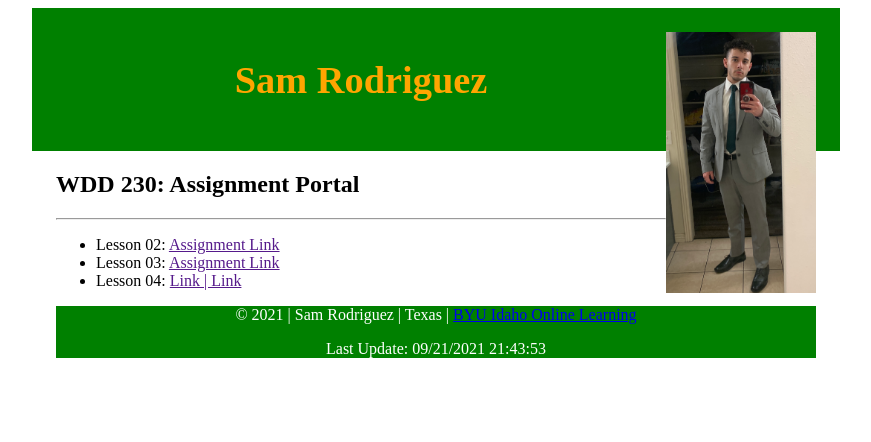
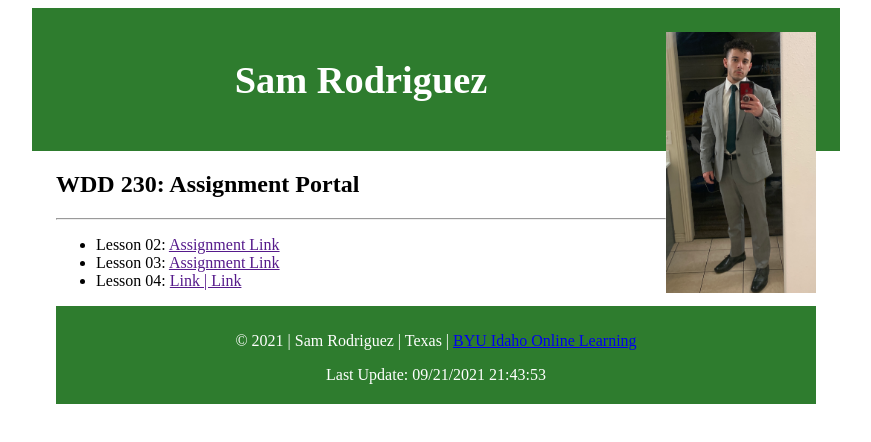
Before and after one commit to rodsam9/wdd230, a plain HTML site: page index.html in a window 1280 px wide. Shown: the whole page, without its empty margins (204-1075 px from the left). Drawn offline with Linux system fonts and the light colour scheme.

Commit message:
change h1 colors

```diff
--- a/css/style.css
+++ b/css/style.css
@@ -10,7 +10,7 @@ footer {
 }
 
 header {
-    background-color:green;
+    background-color:rgb(46, 124, 46);
     padding: 1.5rem;
 }
 
@@ -23,12 +23,14 @@ header img {
     height: auto;
 }
 footer {
-    background-color: green;
+    background-color: rgb(46, 124, 46);
     text-align: center;
     color: white;
+    padding-top: 10px;
+    padding-bottom: 20px;
 }
 h1 {
     font-size: 2.4rem;
-    color: orange;
+    color: rgb(255, 255, 255);
     text-align: center;
 }
```
